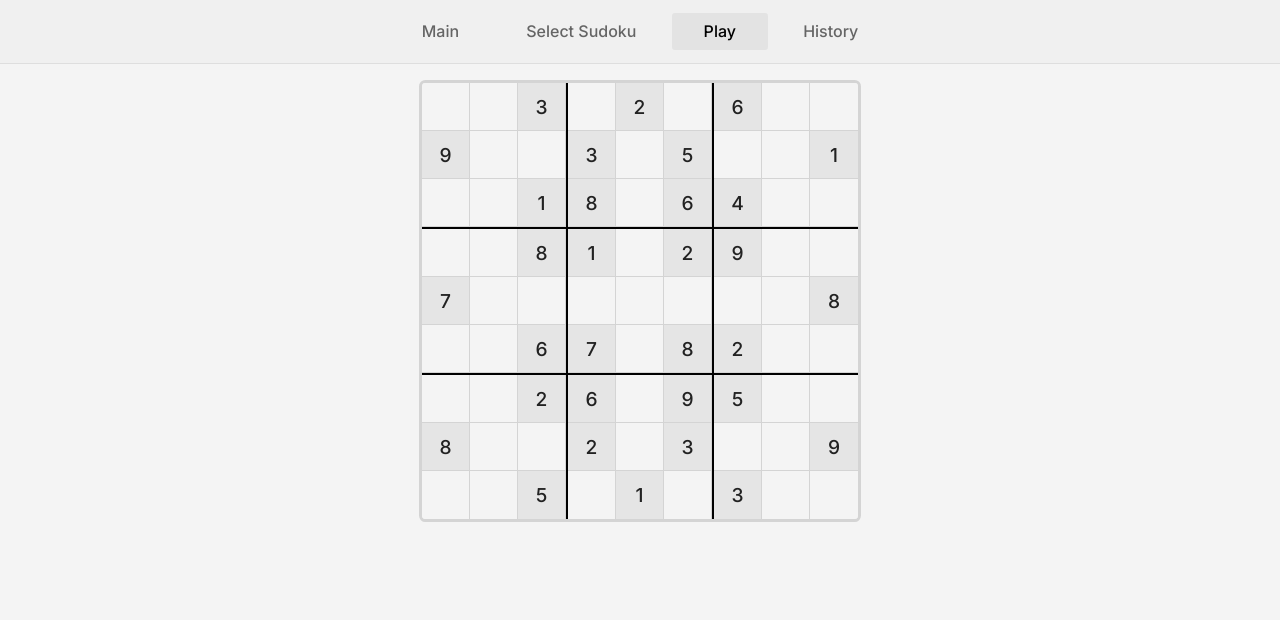
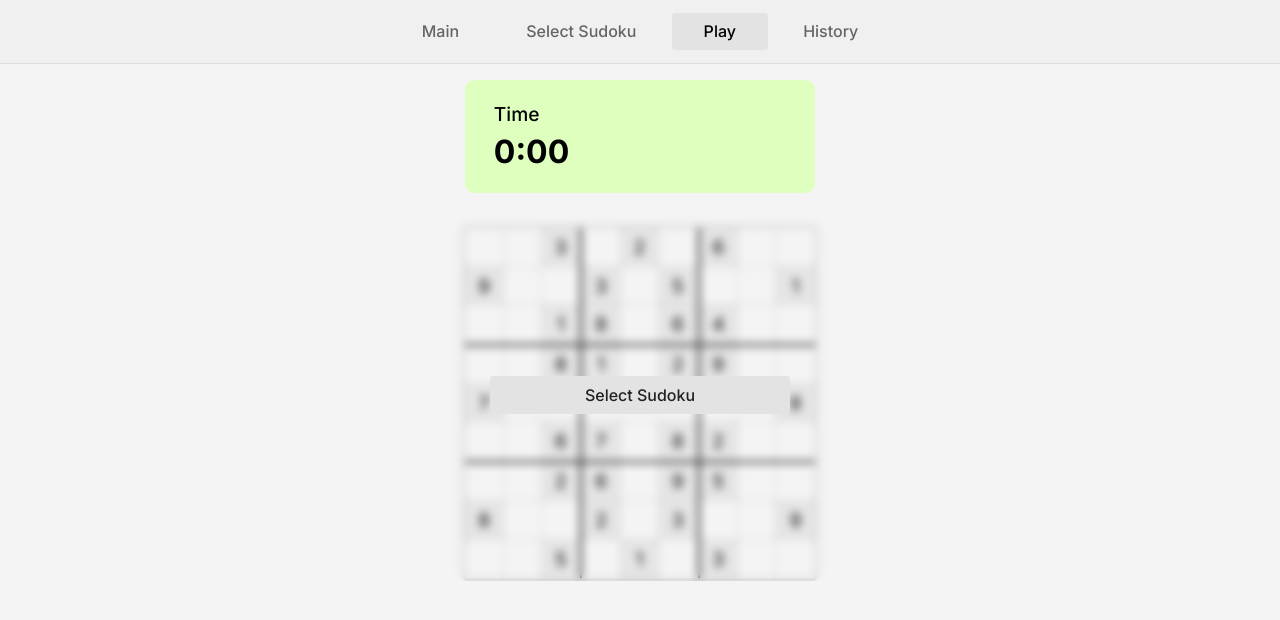
Before and after one commit to obsfx/react-sudoku, a React (Create React App) app: page /play in a window 1280 px wide. Shown: the top 620 px of the page. Built offline with nearby package versions, Linux system fonts and the light colour scheme.

Commit message:
Add timer and board checking

```diff
--- a/package.json
+++ b/package.json
@@ -20,7 +20,8 @@
     "styled-components": "^5.3.0",
     "typeface-inter": "^3.18.1",
     "typescript": "^4.3.5",
-    "web-vitals": "^1.1.2"
+    "web-vitals": "^1.1.2",
+    "zustand": "^3.5.7"
   },
   "scripts": {
     "start": "react-scripts start",
--- a/src/components/SudokuDeck.tsx
+++ b/src/components/SudokuDeck.tsx
@@ -1,14 +1,14 @@
 import { DeckWrapper, DeckRow, DeckCell, DeckInput } from '../theme'
 
 const SudokuDeck: React.FC<{
-  deck: number[][]
+  board: number[][]
   preview: boolean
   cellWidth: string
   cellHeight: string
-}> = ({ deck, preview, cellWidth, cellHeight }) => {
+}> = ({ board, preview, cellWidth, cellHeight }) => {
   return (
     <DeckWrapper>
-      {deck.map((row: number[], i: number, arr: number[][]) => (
+      {board.map((row: number[], i: number, arr: number[][]) => (
         <DeckRow key={i}>
           {row.map((value: number, j: number) => (
             <DeckCell
--- /dev/null
+++ b/src/components/Time.tsx
@@ -0,0 +1,17 @@
+import { Card, CardTitle, CardValue } from '../theme'
+
+const Time: React.FC<{
+  time: number
+}> = ({ time }) => {
+  return (
+    <Card>
+      <CardTitle>Time</CardTitle>
+
+      <CardValue>
+        {Math.floor(time / 60)}:{time % 60 < 10 ? `0${time % 60}` : time % 60}
+      </CardValue>
+    </Card>
+  )
+}
+
+export default Time
--- a/src/pages/SelectSudoku.tsx
+++ b/src/pages/SelectSudoku.tsx
@@ -7,16 +7,25 @@ import {
   SudokuStartButton,
 } from '../theme'
 import Decks from '../sudoku-decks'
+import useStore from '../store'
 
 const SelectSudoku: React.FC = () => {
+  const setBoard = useStore((state) => state.setBoard)
+
+  const handleStart = (board: number[][]) => {
+    setBoard(board)
+  }
+
   return (
     <ContentWrapper>
       <SudokuOptionsContainer>
         {Decks.data.map(({ id, board }) => (
           <SudokuOptionWrapper key={id}>
             <SudokuPreviewWrapper>
-              <SudokuDeck deck={board} preview cellWidth="1.2rem" cellHeight="1.2rem" />
-              <SudokuStartButton>Start</SudokuStartButton>
+              <SudokuDeck board={board} preview cellWidth="1.2rem" cellHeight="1.2rem" />
+              <SudokuStartButton to="/play" onClick={() => handleStart(board)}>
+                Start
+              </SudokuStartButton>
             </SudokuPreviewWrapper>
           </SudokuOptionWrapper>
         ))}
--- a/src/pages/Sudoku.tsx
+++ b/src/pages/Sudoku.tsx
@@ -1,14 +1,61 @@
-import { ContentWrapper } from '../theme'
+import { useEffect } from 'react'
+
+import { ContentWrapper, DeckContainer, DeckBlurred, DeckSelectSudokuButton } from '../theme'
 
 import SudokuDeck from '../components/SudokuDeck'
-import { DeckContainer } from '../theme'
+import Time from '../components/Time'
+
 import Decks from '../sudoku-decks'
+import useStore from '../store'
+
+/*
+ * ui component kullan vakit kaybetme
+ * double map ile yeni datayı oluştur input girince
+ * checkSquare, CheckRow, CheckCol
+ */
 
 const Sudoku: React.FC = () => {
+  const board = useStore((state) => state.board)
+  const time = useStore((state) => state.time)
+  const setTime = useStore((state) => state.setTime)
+
+  useEffect(() => {
+    if (board) {
+      const interval = setInterval(() => {
+        setTime(time + 1)
+      }, 1000)
+      return () => {
+        clearInterval(interval)
+      }
+    }
+  })
+
+  useEffect(() => {
+    localStorage.setItem(
+      'SUDOKU_SAVE',
+      JSON.stringify({
+        time,
+        board,
+      })
+    )
+  }, [time, board])
+
   return (
     <ContentWrapper>
+      <Time time={time} />
+
       <DeckContainer>
-        <SudokuDeck deck={Decks.data[0].board} preview={false} cellWidth="3rem" cellHeight="3rem" />
+        {!board && (
+          <DeckBlurred>
+            <DeckSelectSudokuButton to="/select-sudoku">Select Sudoku</DeckSelectSudokuButton>
+          </DeckBlurred>
+        )}
+        <SudokuDeck
+          board={board || Decks.data[0].board}
+          preview={!!!board}
+          cellWidth="2.4rem"
+          cellHeight="2.4rem"
+        />
       </DeckContainer>
     </ContentWrapper>
   )
--- /dev/null
+++ b/src/store.ts
@@ -0,0 +1,41 @@
+import create, { SetState } from 'zustand'
+
+export interface State {
+  time: number
+  board: null | number[][]
+  moves: { r: number; c: number; value: number }[]
+  conflictedCells: { r: number; c: number; value: number }[]
+
+  setTime: (time: number) => void
+  setBoard: (board: null | number[][]) => void
+  setCell: (r: number, c: number, value: number) => void
+  setMoves: (moves: { r: number; c: number; value: number }[]) => void
+  setConflictedCells: (cells: { r: number; c: number; value: number }[]) => void
+}
+
+const useStore = create<State>(
+  (set: SetState<State>): State => ({
+    time: 0,
+    board: null,
+    moves: [],
+    conflictedCells: [],
+
+    setTime: (time: number) => set({ time }),
+    setBoard: (board: null | number[][]) => set({ board }),
+    setCell: (r: number, c: number, value: number) =>
+      set((state) =>
+        !state.board
+          ? { board: null }
+          : {
+              board: state.board.map((row: number[], i: number) =>
+                row.map((col: number, j: number) => (i === r && j === c ? value : col))
+              ),
+            }
+      ),
+    setMoves: (moves: { r: number; c: number; value: number }[]) => set({ moves }),
+    setConflictedCells: (cells: { r: number; c: number; value: number }[]) =>
+      set({ conflictedCells: cells }),
+  })
+)
+
+export default useStore
--- a/src/theme.ts
+++ b/src/theme.ts
@@ -1,7 +1,7 @@
 import 'typeface-inter'
 import 'normalize.css'
 import styled, { createGlobalStyle } from 'styled-components'
-import { NavLink } from 'react-router-dom'
+import { NavLink, Link as RouterLink } from 'react-router-dom'
 
 export const GlobalStyle = createGlobalStyle`
   * {
@@ -41,8 +41,9 @@ export const GlobalStyle = createGlobalStyle`
 export const ContentWrapper = styled.div`
   width: 100%;
   max-width: 900px;
-  padding: 1rem;
+  padding: 2vh 1rem;
   margin: auto;
+  position: relative;
 `
 
 export const ContentTitle = styled.div`
@@ -138,6 +139,41 @@ export const DeckInput = styled.input<{
 export const DeckContainer = styled.div`
   display: flex;
   justify-content: center;
+  padding-top: 2rem;
+  position: relative;
+`
+
+export const DeckBlurred = styled.div`
+  backdrop-filter: blur(4px);
+  position: absolute;
+  top: 0;
+  left: 0;
+  right: 0;
+  bottom: 0;
+  z-index: 2;
+  display: flex;
+  align-items: center;
+  justify-content: center;
+`
+
+export const DeckSelectSudokuButton = styled(RouterLink)`
+  margin-top: 1rem;
+  cursor: pointer;
+  background: none;
+  border: none;
+  font-weight: 500;
+  padding: 0.6rem 0rem;
+  width: 100%;
+  border-radius: 0.2rem;
+  background-color: #e3e3e3;
+  text-align: center;
+  color: #222222;
+  text-decoration: none;
+  max-width: 300px;
+
+  &:hover {
+    background-color: #cecece;
+  }
 `
 
 export const SudokuOptionsContainer = styled.div`
@@ -172,18 +208,24 @@ export const SudokuPreviewWrapper = styled.div`
   align-items: center;
 `
 
-export const SudokuStartButton = styled.button`
-  margin-top: 1rem;
-  cursor: pointer;
-  background: none;
-  border: none;
+export const SudokuStartButton = styled(DeckSelectSudokuButton)``
+
+export const Card = styled.div`
+  padding: 1.4rem 1.8rem;
+  background-color: #dfffbf;
+  border-radius: 0.6rem;
+  width: 100%;
+  max-width: 350px;
+  margin: auto;
+`
+
+export const CardTitle = styled.div`
   font-weight: 500;
-  padding: 0.6rem 0rem;
-  width: 100%;
-  border-radius: 0.2rem;
-  background-color: #e3e3e3;
+  font-size: 1.2rem;
+`
 
-  &:hover {
-    background-color: #cecece;
-  }
+export const CardValue = styled.div`
+  padding-top: 0.6rem;
+  font-weight: bold;
+  font-size: 2rem;
 `
```
Also changed, not shown: 1 other file (tests, documents, lock files or other folders).
